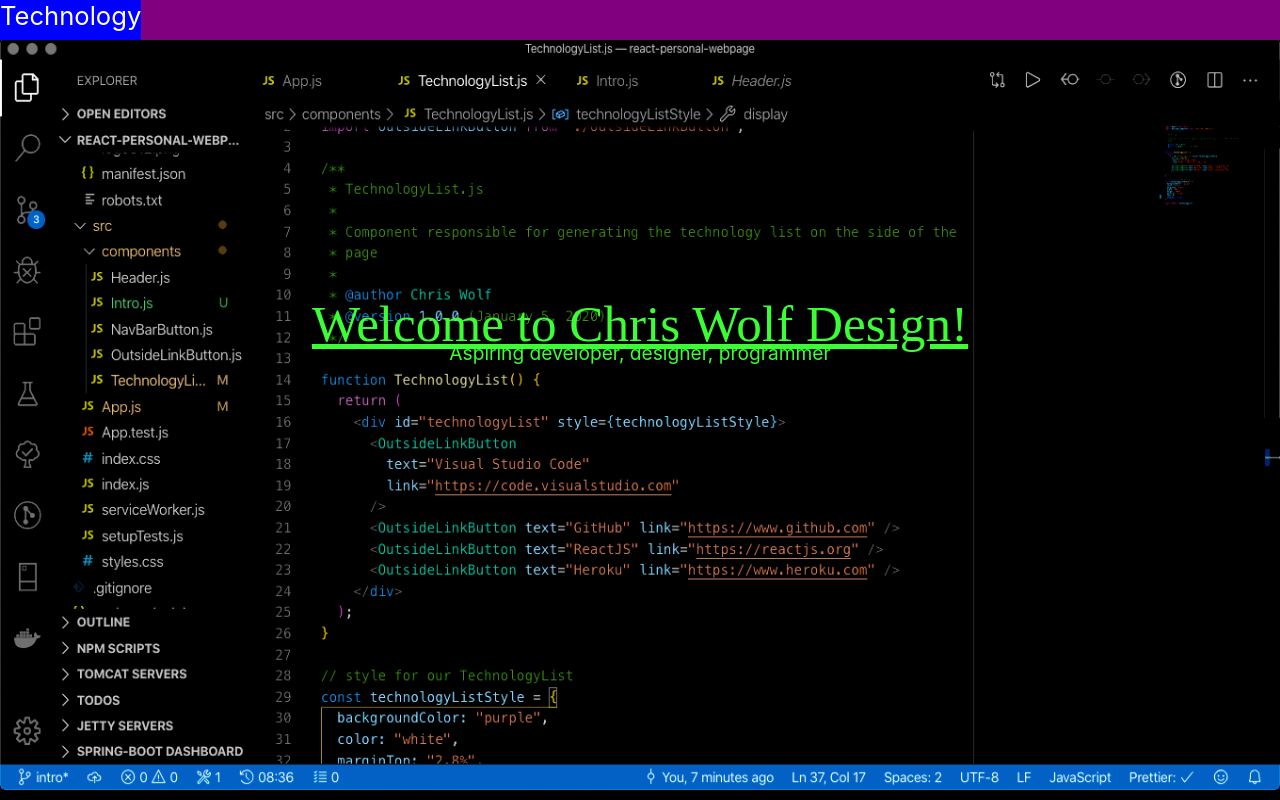
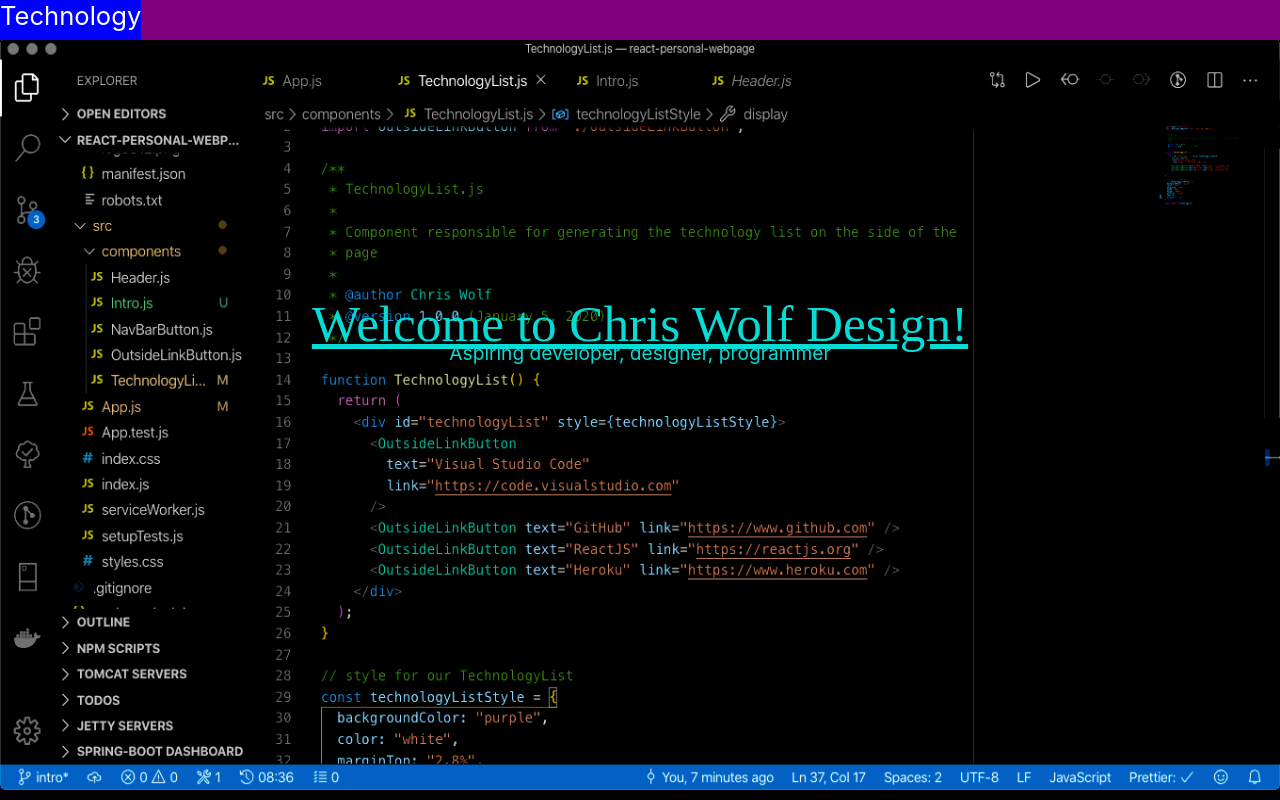
Before and after one commit to chriswolfdesign/chriswolfdesign, a React (Create React App) app: page / in a window 1280 px wide. Built offline with nearby package versions, Linux system fonts and the light colour scheme.

Commit message:
Updated intro text color

```diff
--- a/src/components/Intro.js
+++ b/src/components/Intro.js
@@ -33,7 +33,7 @@ const introStyle = {
 
 // style for the text of the entire intro
 const introTextStyle = {
-  color: '#39FF33',
+  color: '#04DCD5',
   width: '100%',
   textAlign: 'center',
   paddingTop: '20%'
```
